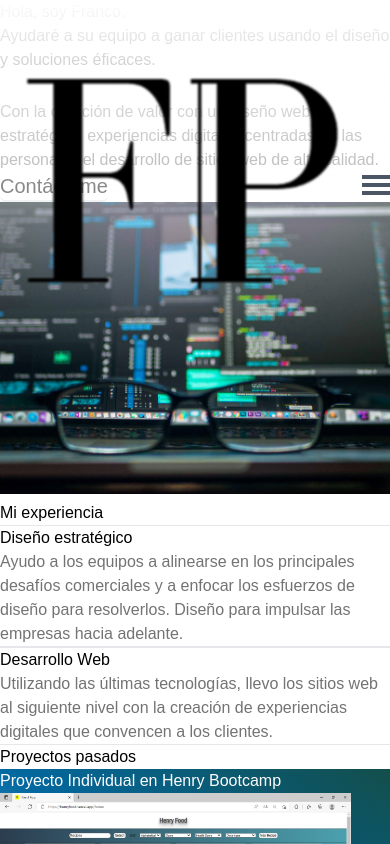
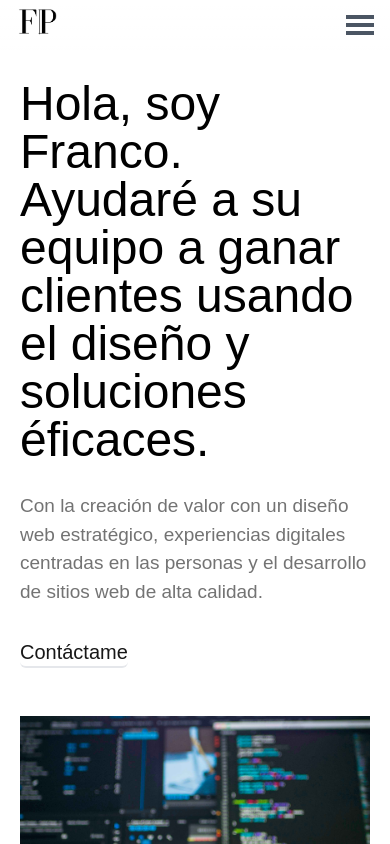
Before and after one commit to fpadularrosa/portfolio, a Next.js app: page / in a window 390 px wide. Shown: the top 844 px of the page. Built offline with nearby package versions, Linux system fonts and the light colour scheme.

Commit message:
responsive mobile

```diff
--- a/components/Navbar.js
+++ b/components/Navbar.js
@@ -5,8 +5,8 @@ const Navbar = () => {
 
     return(
         <nav className="fixed top-0 left-0 z-10 w-full bg-gradient-to-b from-white to-transparent">
-            <div className="flex px-0 text-gray-700 lg:pl-0 lg:justify-between md:pl-0 md:mx-5 lg:mx-4 xl:mx-10 xl:pl-14 xl:m-auto xl:justify-between md:justify-between sm:justify-between">
-                <div className='lg:mr-14 xl:pl-[94px] xl:max-w-[12%] lg:max-w-[8%] md:max-w-[9%] sm:max-w-[13%] sm:pl-6 md:mr-6 md:pl-0'>
+            <div className="flex justify-between mx-4 text-gray-700 lg:pl-0 lg:justify-between md:pl-0 md:mx-5 lg:mx-4 xl:mx-10 xl:pl-14 xl:m-auto xl:justify-between md:justify-between sm:justify-between">
+                <div className='lg:mr-14 xl:pl-[94px] xl:max-w-[12%] max-w-[12%] lg:max-w-[8%] md:max-w-[9%] sm:max-w-[13%] sm:pl-6 md:mr-6 md:pl-0'>
                     <Link href='/'>
                         <a>
                         <div className='hover:cursor-pointer hover:blur-[1px]'>
--- a/pages/index.js
+++ b/pages/index.js
@@ -14,19 +14,19 @@ export default function Home() {
       <title>Franco Full Stack Web Developer</title>
       <meta charSet="utf-8"/>
     </Head>
-        <div className="xl:mx-32 xl:pl-7 sm:my-28 sm:mx-0 md:mx-0 md:mb-52 lg:mb-48 md:mt-36 lg:mt-24 lg:mr-2 md:mr-0" id="container-home">
+        <div className="mt-[80px] mx-5 xl:mx-32 xl:pl-7 sm:my-28 sm:mx-0 md:mx-0 md:mb-52 lg:mb-48 md:mt-36 lg:mt-24 lg:mr-2 md:mr-0" id="container-home">
             <div className='xl:text-left xl:justify-around md:pl-0 md:grid lg:pl-0 md:m-0 xl:flex lg:justify-around lg:flex sm:grid sm:justify-items-center'>
                 <div className="grid xl:pt-36 xl:ml-7 lg:pt-28" id="text-home">
                     <div className="mr-0 overflow-hidden sm:ml-6 lg:mr-8" id="container-text">
-                        <h1 className='xl:text-left lg:text-5xl sm:text-4xl lg:max-w-lg xl:text-6xl pb-7 sm:pb-5 sm:max-w-[630px] xl:max-w-2xl xl:leading-tight md:text-6xl md:max-w-7xl'>
+                        <h1 className='xl:text-left text-5xl max-w-xl lg:text-5xl sm:text-4xl lg:max-w-lg xl:text-6xl pb-7 sm:pb-5 sm:max-w-[630px] xl:max-w-2xl xl:leading-tight md:text-6xl md:max-w-7xl'>
                         Hola, soy Franco.<br/>
                         Ayudaré a su equipo a ganar clientes usando el diseño y soluciones éficaces.
                         </h1>
-                        <p className='xl:max-w-lg sm:max-w-4xl sm:text-xl md:max-w-4xl lg:max-w-lg lg:text-[20px] md:text-[28px] xl:text-[24px] text-neutral-500'>
+                        <p className='xl:max-w-lg max-w-lg text-[19px] sm:max-w-4xl sm:text-xl md:max-w-4xl lg:max-w-lg lg:text-[20px] md:text-[28px] xl:text-[24px] text-neutral-500'>
                         Con la creación de valor con un diseño web estratégico, experiencias digitales centradas en las personas y
                         el desarrollo de sitios web de alta calidad.
                         </p>
-                        <div className='inline-block text-xl font-medium transition ease-in border-b-2 rounded-md sm:mt-8 md:pt-12 xl:pt-20 duration-400 hover:border-b-2 hover:border-gray-500 text-neutral-900 hover:text-neutral-500' id='linkToProject1'>
+                        <div className='inline-block mt-8 mb-12 text-xl font-medium transition ease-in border-b-2 rounded-md sm:mt-8 md:pt-12 xl:pt-20 duration-400 hover:border-b-2 hover:border-gray-500 text-neutral-900 hover:text-neutral-500' id='linkToProject1'>
                             <Link className='hover:cursor-pointer' href='/contact'>
                               <a>
                                 <div className='xl:text-2xl sm:text-lg sm:font-medium'>Contáctame</div>
```
